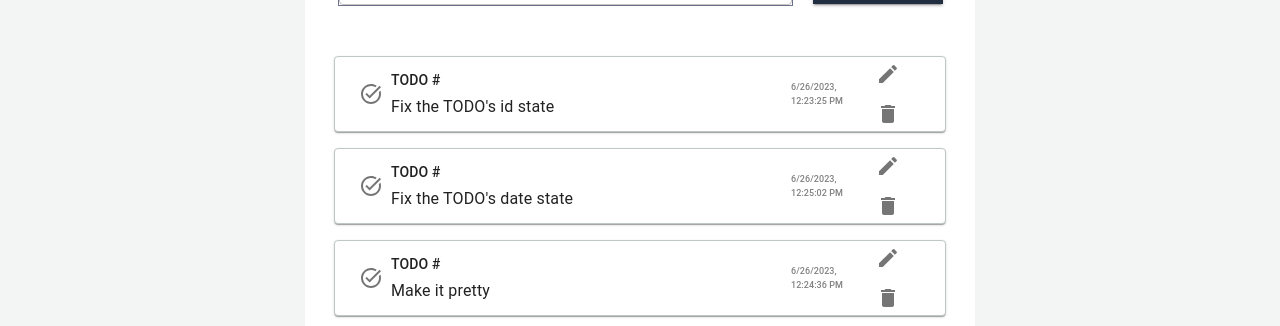
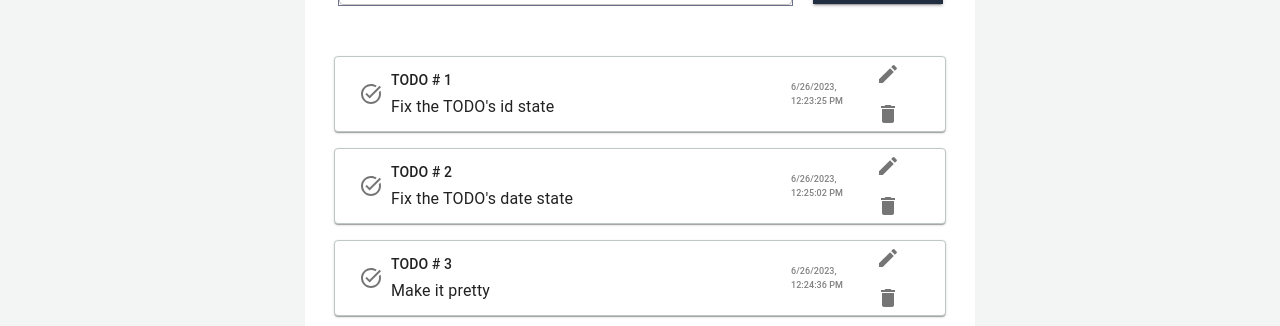
Before and after one commit to aleneagu96/todo2, a React (Create React App) app: page / in a window 1280 px wide. Shown: the part 195-521 px from the top of the page. Built offline with nearby package versions, Linux system fonts and the light colour scheme; the HTML template or start-up script is replaced by a standard one.

Commit message:
fix number label on to do

```diff
--- a/src/components/List/List.jsx
+++ b/src/components/List/List.jsx
@@ -102,6 +102,7 @@ function List() {
           todos.map((todo, index) => (
             <Todo
               key={index}
+              labelNumber={index}
               date={todo.date}
               text={todo.text}
               onDeleteTodo={handleDeleteTodo}
--- a/src/components/Todo/Todo.jsx
+++ b/src/components/Todo/Todo.jsx
@@ -6,7 +6,7 @@ import IconButton from "@mui/material/IconButton";
 import EditIcon from "@mui/icons-material/Edit";
 import { TaskAlt } from "@mui/icons-material";
 
-function Todo({ index, date, text, onDeleteTodo, openModal }) {
+function Todo({ labelNumber, date, text, onDeleteTodo, openModal }) {
   const useStyles = makeStyles((theme) => ({
     todoStyle: {
       display: "flex",
@@ -62,7 +62,7 @@ function Todo({ index, date, text, onDeleteTodo, openModal }) {
           </IconButton>
           <div>
             <Typography variant="subtitle2" className={classes.indexStyle}>
-              TODO # {index}
+              TODO # {labelNumber + 1}
             </Typography>
             <div className={classes.textWrapper}>
               <Typography variant="body1">{text}</Typography>
```
